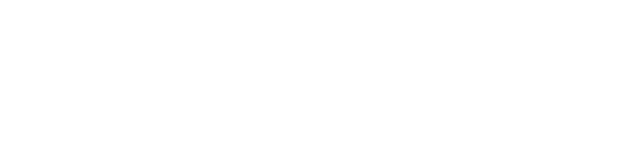
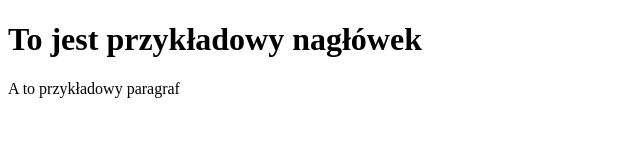
Before and after one commit to Delicadency/JS-7-1, a plain HTML site: page index.html in a window 1280 px wide. Shown: the whole page, without its empty margins (0-640 px from the left). Drawn offline with Linux system fonts and the light colour scheme.

Commit message:
added h1 and p for testing

```diff
--- a/index.html
+++ b/index.html
@@ -6,6 +6,8 @@
     <title>Tworzenie elementu span</title>
   </head>
   <body>
+    <h1>To jest przykładowy nagłówek</h1>
+    <p>A to przykładowy paragraf</p>
     <script src="script.js"></script>
   </body>
 </html>
```
